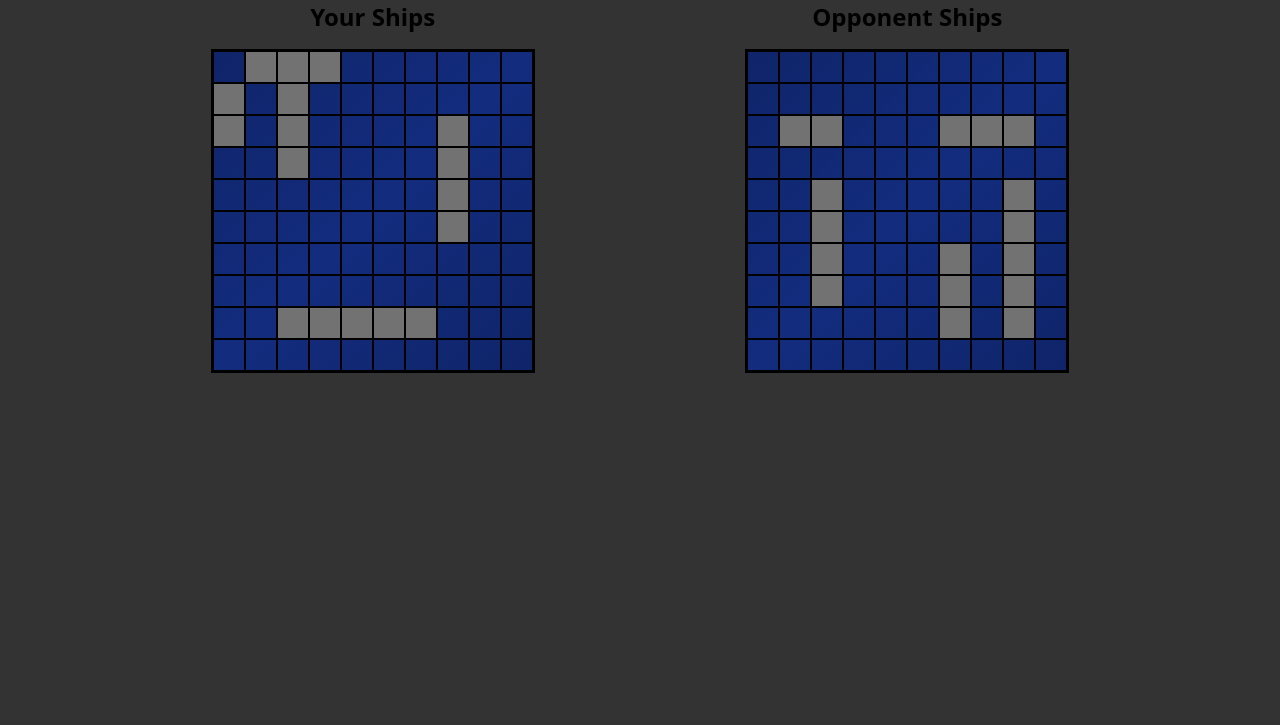
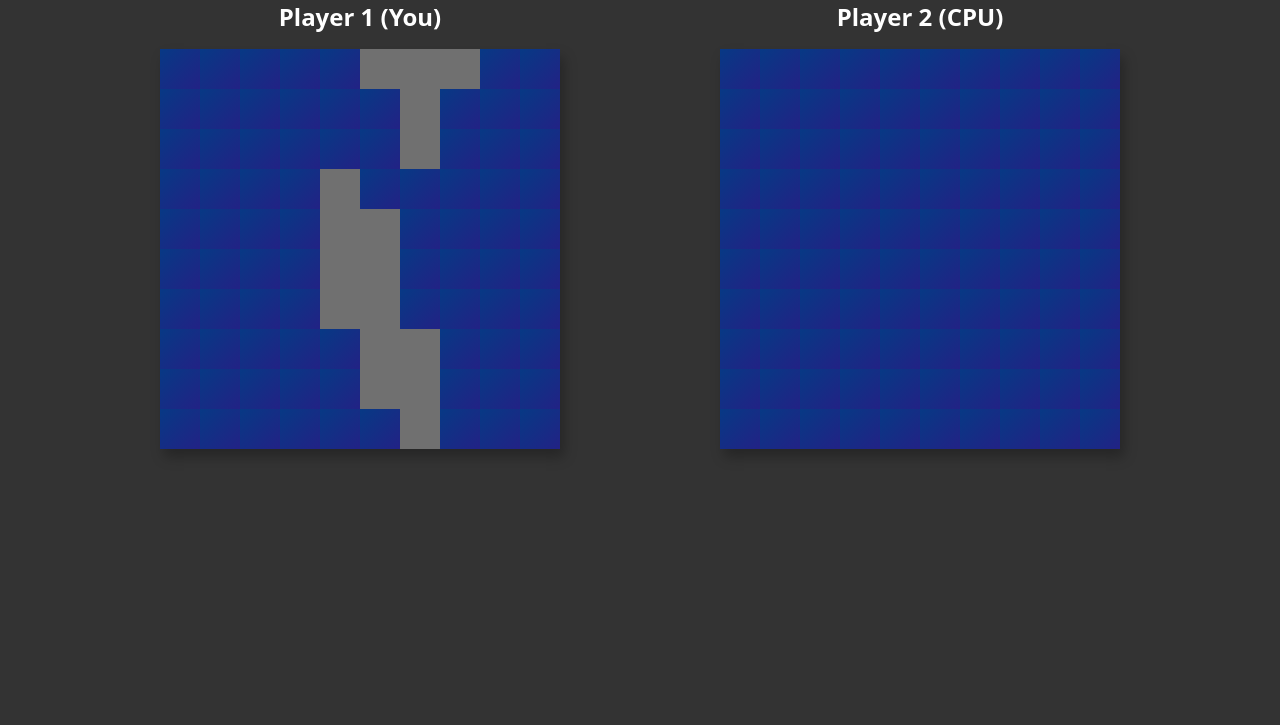
Before and after one commit to keyfeula/battleship, a website with bundled scripts: page index.html in a window 1280 px wide. Shown: the part 75-800 px from the top of the page. Built offline with nearby package versions, Linux system fonts and the light colour scheme.

Commit message:
Change logic to render one gameboard at a time instead of both, work on attack function for cpu turn attacks on player ships

```diff
--- a/index.html
+++ b/index.html
@@ -13,13 +13,13 @@
         </header>
         <main>
             <section class="playerOne">
-                <h2>Your Ships</h2>
+                <h2>Player 1 (You)</h2>
                 <div class="grid">
 
                 </div>
             </section>
             <section class="playerTwo">
-                <h2>Opponent Ships</h2>
+                <h2>Player 2 (CPU)</h2>
                 <div class="grid">
 
                 </div>
--- a/scripts/gameDriver.js
+++ b/scripts/gameDriver.js
@@ -1,29 +1,36 @@
 import { createPlayer } from "./player.js";
-import { renderGrids } from "./renderGameboard.js";
+import { renderGrid } from "./renderController.js";
 
 const p1 = createPlayer("human");
 const p2 = createPlayer("computer");
 let turnPlayer = p1;
-const mainContainer = document.querySelector("main");
+const p2Grid = document.querySelector(".playerTwo");
 
-renderGrids(p1, p2);
+renderGrid(p1);
+renderGrid(p2);
 
-mainContainer.addEventListener("click", (event) => {
-    const clickedElement = event.target;
-    if (!clickedElement.classList.contains("cell")) {
+function attack(x = Math.floor(Math.random() * 9), y = Math.floor(Math.random() * 9)) {
+    turnPlayer = p2;
+    const response = p1.gameboard.receiveAttack(x, y);
+    if (response === -1) {
+        attack();
+    }
+    else {
+        setTimeout(() => {
+            renderGrid(p1);
+            turnPlayer = p1;
+        }, 1000);
+    }
+}
+
+p2Grid.addEventListener("click", (event) => {
+    if (turnPlayer !== p1) {
         return;
     }
 
-    const coordinates = clickedElement.id.split("-");
-    const attackResponse = turnPlayer.gameboard.receiveAttack(coordinates[0], coordinates[1]);
-    switch(attackResponse) {
-        case -1:
-            break;
-        case 0:
-            clickedElement.textContent = "O";
-            break;
-        case 1:
-            clickedElement.classList.add("hit");
-            break;
-    }
+    const clickedElement = event.target;
+    const [x, y] = clickedElement.id.split("-");
+    p2.gameboard.receiveAttack(x, y);
+    renderGrid(p2);
+    attack();
 });
--- a/scripts/player.js
+++ b/scripts/player.js
@@ -2,6 +2,7 @@ import { createGameboard } from "./gameboard.js";
 
 export function createPlayer(type) {
     const gameboard = createGameboard();
+    gameboard.randomizeShips();
     return {
         type,
         gameboard
--- /dev/null
+++ b/scripts/renderController.js
@@ -0,0 +1,36 @@
+export function renderGrid(player) {
+    let gridContainer = "";
+    if (player.type === "computer") {
+        gridContainer = document.querySelector(".playerTwo .grid");
+    }
+    else {
+        gridContainer = document.querySelector(".playerOne .grid");
+    }
+    gridContainer.textContent = "";
+
+    for (let i = 0; i < 10; i++) {
+        for (let j = 0; j < 10; j++) {
+            const cell = document.createElement("div");
+            cell.classList.add("cell");
+            cell.id = `${i}-${j}`;
+            const cellState = player.gameboard.getShipAt(i, j);
+
+            switch (cellState) {
+                case null:
+                    break;
+                case 0:
+                    cell.textContent = "O";
+                    break;
+                case 1:
+                    cell.classList.add("hit");
+                    break;
+                default:
+                    if(player.type === "human") {
+                        cell.classList.add("ship");
+                    }
+            }
+
+            gridContainer.append(cell);
+        }
+    }
+}
--- a/scripts/renderGameboard.js
+++ /dev/null
@@ -1,29 +0,0 @@
-export function renderGrids(p1, p2) {
-    const p1GridContainer = document.querySelector(".playerOne .grid");
-    const p2GridContainer = document.querySelector(".playerTwo .grid");
-
-    p1.gameboard.randomizeShips();
-    p2.gameboard.randomizeShips();
-
-    for (let i = 0; i < 10; i++) {
-        for (let j = 0; j < 10; j++) {
-
-            const p1Cell = document.createElement("div");
-            const p2Cell = document.createElement("div");
-
-            if (p1.gameboard.getShipAt(i, j)) {
-                p1Cell.classList.add("ship");
-            }
-            if (p2.gameboard.getShipAt(i, j)) {
-                p2Cell.classList.add("ship");
-            }
-
-            p1Cell.classList.add("cell");
-            p2Cell.classList.add("cell");
-            p1Cell.id = `${i}-${j}`;
-            p2Cell.id = `${i}-${j}`;
-            p1GridContainer.append(p1Cell);
-            p2GridContainer.append(p2Cell);
-        }
-    }
-}
--- a/style.css
+++ b/style.css
@@ -7,16 +7,17 @@
 html {
     font-family: system-ui, sans-serif;
     --bg-color: #333333;
-    --water-color1: #0f2469;
-    --water-color2: #132c7e;
-    --border-color: #000000;
+    --water-color1: #073985;
+    --water-color2: #222285;
     --ship-color: #727272;
-    --hit-color: #af1a1a;
+    --ship-color2: #707070;
+    --hit-color: #990000;
 }
 
 body {
     padding: min(1rem, 5%);
     background-color: var(--bg-color);
+    color: white;
 }
 
 header {
@@ -42,12 +43,10 @@ main {
 }
 
 .grid {
-    max-width: 50rem;
     display: grid;
     grid-template-rows: repeat(10, 1fr);
     grid-template-columns: repeat(10, 1fr);
-    border: 2px solid black;
-    background: linear-gradient(to bottom right, var(--water-color1), var(--water-color2), var(--water-color1));
+    box-shadow: 4px 8px 12px #00000044;
 }
 
 .grid:hover {
@@ -55,19 +54,20 @@ main {
 }
 
 .cell {
-    border: 1px solid black;
-    min-width: 2rem;
-    min-height: 2rem;
+    background: linear-gradient(to bottom right, var(--water-color1), var(--water-color2));
+    min-width: 2.5rem;
+    min-height: 2.5rem;
     display: flex;
     justify-content: center;
     align-items: center;
-    font-weight: 700;
+    font-weight: 500;
+    color: white;
 }
 
 .cell.ship {
-    background: var(--ship-color);
+    background: var(--ship-color2);
 }
 
-.ship.hit {
-    background: var(--hit-color);
+.cell.hit {
+    background: radial-gradient(#d89a15, #990000);
 }
```
